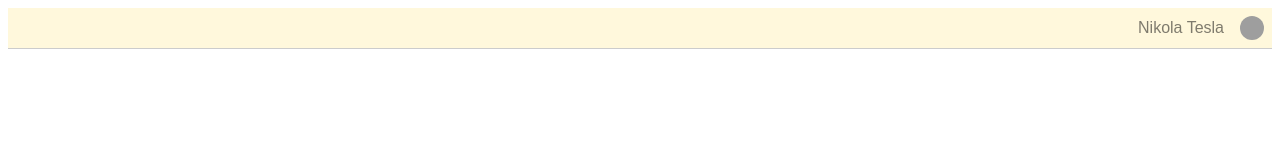
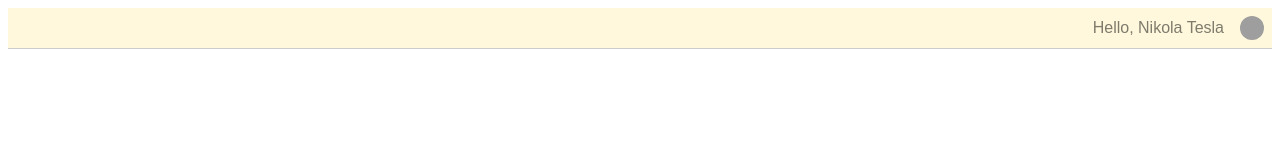
Before and after one commit to shulgamalthael/Redux_, a React (Create React App) app in the folder Lesson-1/hw1/: page / in a window 1280 px wide. Shown: the top 160 px of the page. Built offline with nearby package versions, Linux system fonts and the light colour scheme; grey boxes are pictures that could not be loaded.

Commit message:
init files

```diff
--- a/Lesson-1/hw1/src/App.jsx
+++ b/Lesson-1/hw1/src/App.jsx
@@ -1,8 +1,9 @@
 import React from 'react';
+import { UserDataContext } from './Context'
+
 import Header from './Header';
 
 class App extends React.Component {
-
   state = {
     userData: {
       name: 'Nikola Tesla',
@@ -11,12 +12,14 @@ class App extends React.Component {
   }
 
   render() {
-        return(
-            <div class="page">
-                <Header {...this.state} />
+    return (
+      <div className="page">
+        <UserDataContext.Provider value={this.state.userData} >
+          <Header />
+        </UserDataContext.Provider>
       </div>
     )
   }
-}
+};
 
-export default App;
+export default App
--- a/Lesson-1/hw1/src/Header.jsx
+++ b/Lesson-1/hw1/src/Header.jsx
@@ -1,13 +1,14 @@
 import React from 'react';
 import UserMenu from './UserMenu';
 
-class Header extends React.Component {
-    render() {
-        return(
-            <header class="header">
-                <UserMenu {...this.props}/>
-            </header>
-        )
-    }
+class Header extends React.Component{
+  render(){
+    return (
+      <div className="header">
+        <UserMenu />
+      </div>
+    )
+  }
 }
-export default Header;
+
+export default Header
--- a/Lesson-1/hw1/src/UserMenu.jsx
+++ b/Lesson-1/hw1/src/UserMenu.jsx
@@ -1,14 +1,17 @@
 import React from 'react';
+import { UserDataContext} from './Context'
 
 class UserMenu extends React.Component {
-    render() {
-        return(
-            <div class="menu">
-                <span class="menu__greeting">{this.props.userData.name}</span>
-                <img alt="User Avatar" src={this.props.userData.avatar_url} class="menu__avatar"/>
-            </div>
-        )
-    }
+  render() {
+    return (
+      <div className="menu">
+        <span className="menu__greeting">{`Hello, ${this.context.name}`}</span>
+        <img alt="User Avatar" src={this.context.avatar_url} className="menu__avatar" />
+      </div>
+    )
+  }
 }
 
-export default UserMenu;
+UserMenu.contextType = UserDataContext;
+
+export default UserMenu
--- a/Lesson-1/hw1/src/context.js
+++ b/Lesson-1/hw1/src/context.js
@@ -1,4 +1,3 @@
 import React from 'react';
 
-export const context = {};
-export const Context = React.createContext({});
+export const UserDataContext = React.createContext({});
```
Lines whose indentation alone changed are shown as unchanged.
